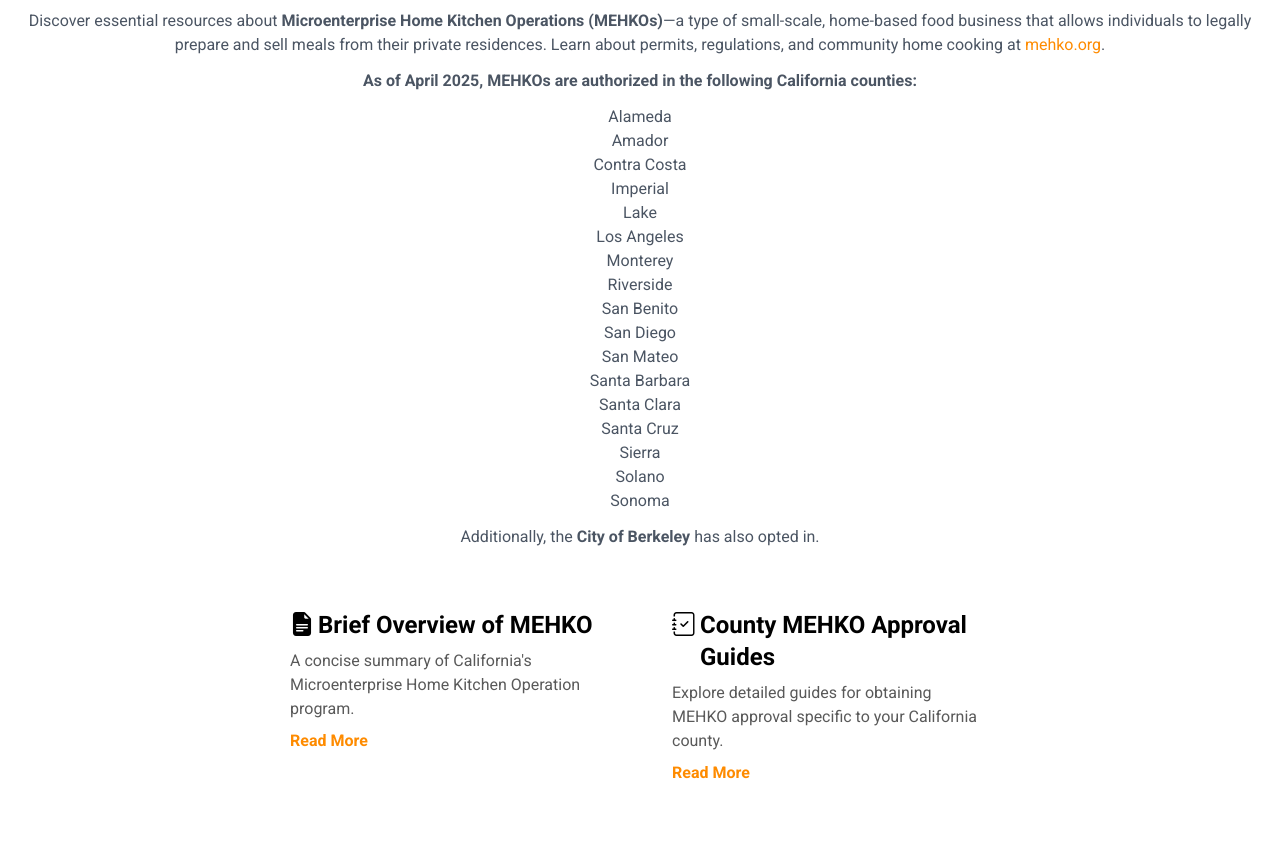
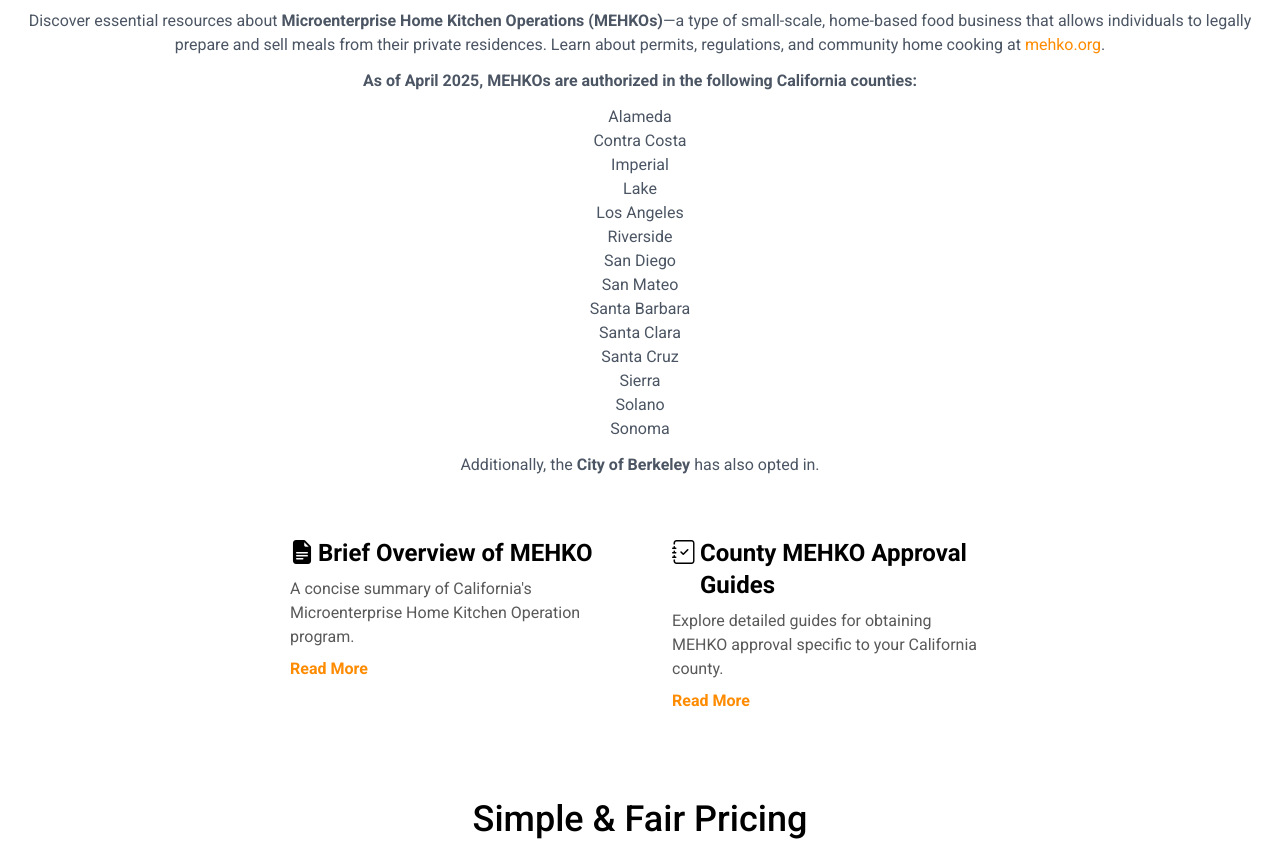
Before and after one commit to mujibsardar/abuelas-website, a website: page index.html in a window 1280 px wide. Shown: the part 3940-4808 px from the top of the page. Drawn offline with nearby package versions, Linux system fonts and the light colour scheme.

Commit message:
mehko approved county list update

```diff
--- a/index.html
+++ b/index.html
@@ -554,14 +554,11 @@
             class="tw-list-disc tw-list-inside tw-text-gray-600 tw-text-left tw-mx-auto"
           >
             <li>Alameda</li>
-            <li>Amador</li>
             <li>Contra Costa</li>
             <li>Imperial</li>
             <li>Lake</li>
             <li>Los Angeles</li>
-            <li>Monterey</li>
             <li>Riverside</li>
-            <li>San Benito</li>
             <li>San Diego</li>
             <li>San Mateo</li>
             <li>Santa Barbara</li>
```
